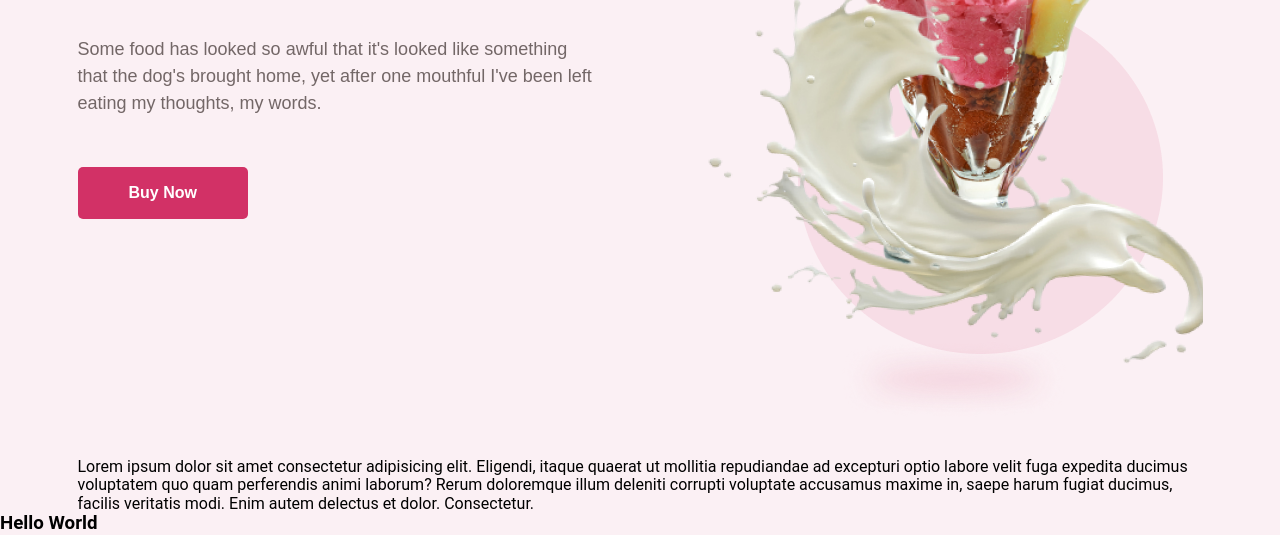
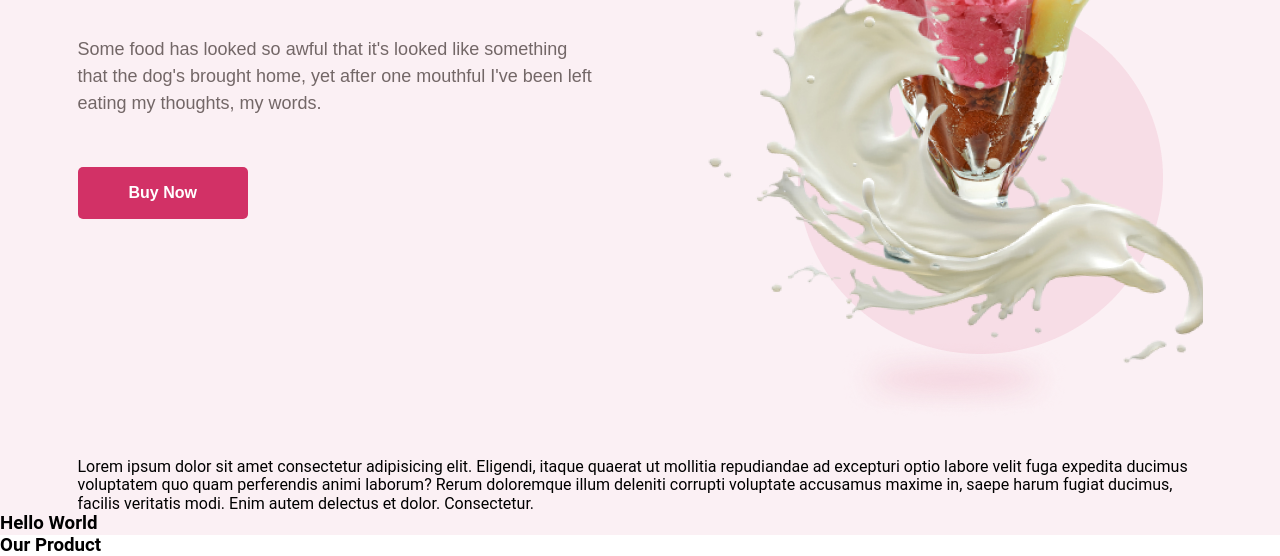
Before and after one commit to nurmukhamedov/Polar-nt-25, a plain HTML site: page index.html in a window 1280 px wide. Shown: the part 487-1043 px from the top of the page. Before the commit the page ends 1022 px from the top, so only its background shows below. Drawn offline with Linux system fonts and the light colour scheme.

Commit message:
pur product completed

```diff
--- a/index.html
+++ b/index.html
@@ -57,6 +57,10 @@
             </div>
             <h3>Hello World</h3>
         </section>
+
+        <section>
+            <h3>Our Product</h3>
+        </section>
     </main>
 </body>
 
```
